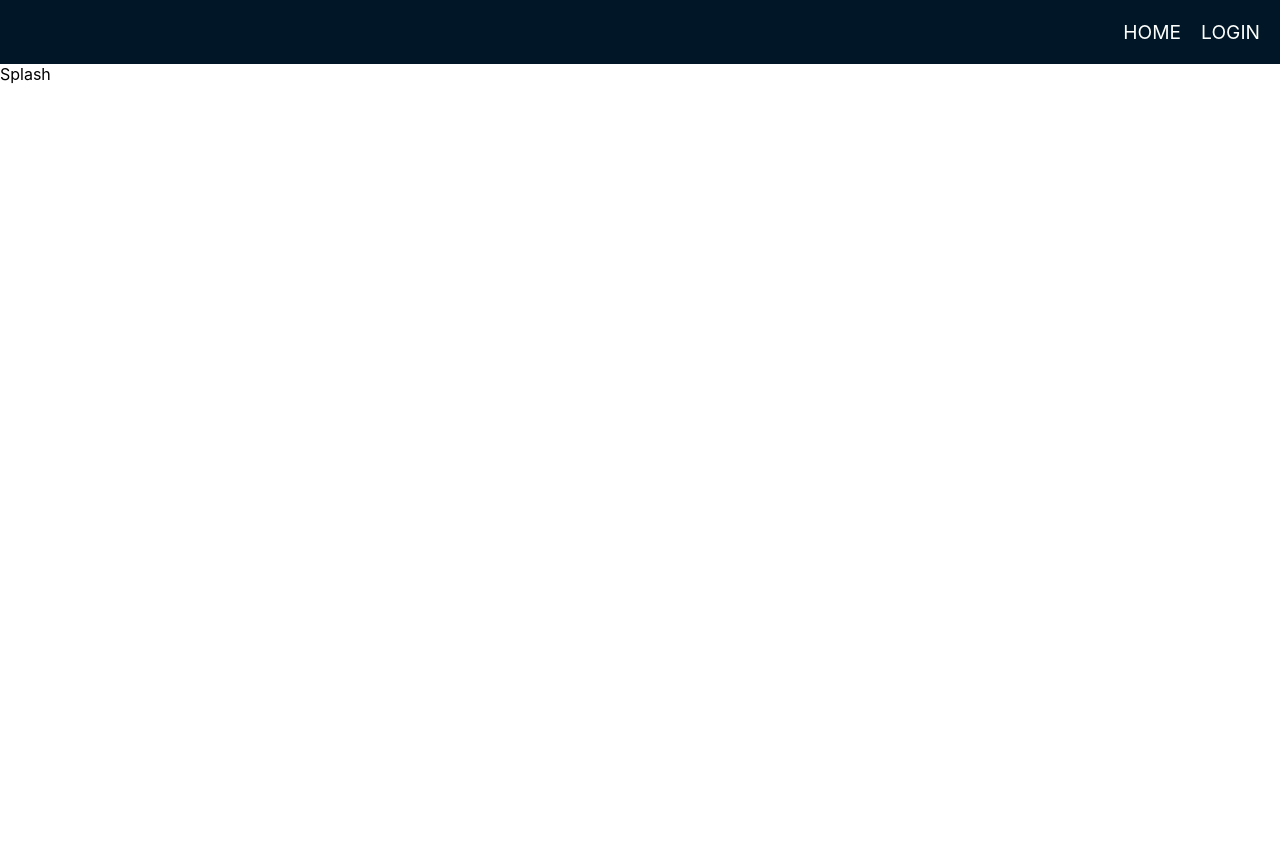
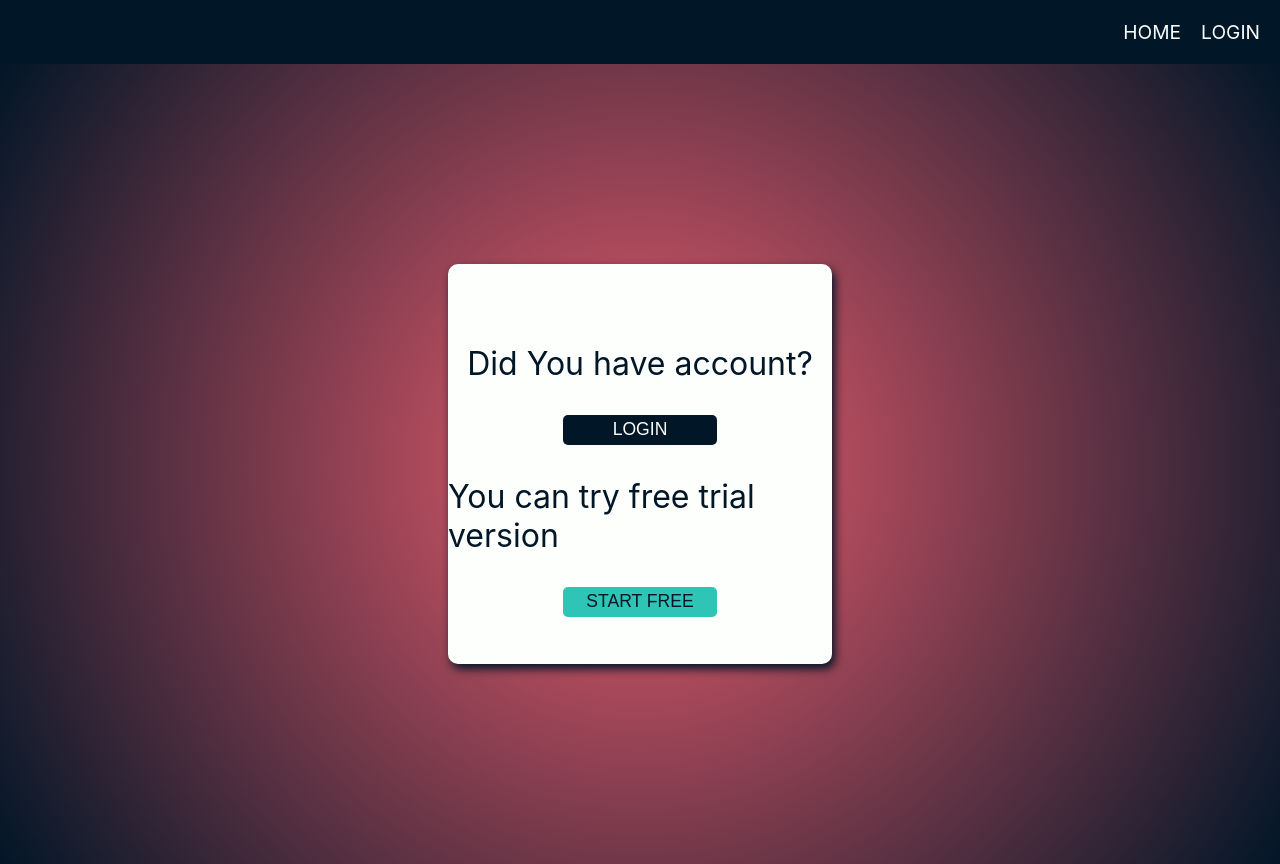
Before and after one commit to btwardy29/BetterSoftwareGroup, a React (Create React App) app: page / in a window 1280 px wide. Before the commit the page ends 800 px from the top, so only its background shows below. Built offline with nearby package versions, Linux system fonts and the light colour scheme.

Commit message:
add basic layout of splash

```diff
--- a/src/components/Splash/Splash.tsx
+++ b/src/components/Splash/Splash.tsx
@@ -1,7 +1,23 @@
-import React, {FC} from "react";
+import React, { FC } from "react";
+import {
+  Card,
+  SplashContainer,
+  Text,
+  LoginButton,
+  TrialButton,
+} from "../../styles/Splash.styles";
 
-const Splash:FC = () => {
-  return <div>Splash</div>;
+const Splash: FC = () => {
+  return (
+    <SplashContainer>
+      <Card>
+        <Text>Did You have account?</Text>
+        <LoginButton>Login</LoginButton>
+        <Text>You can try free trial version</Text>
+        <TrialButton>Start free</TrialButton>
+      </Card>
+    </SplashContainer>
+  );
 };
 
 export default Splash;
--- /dev/null
+++ b/src/styles/Splash.styles.ts
@@ -0,0 +1,71 @@
+import styled from "styled-components";
+
+export const SplashContainer = styled.div`
+  height: 100vh;
+  width: 100wv;
+  display: flex;
+  justify-content: center;
+  align-items: center;
+  background: rgb(231, 29, 54);
+  background: radial-gradient(
+    circle,
+    rgba(231, 29, 54, 0.711922268907563) 0%,
+    rgba(1, 22, 39, 1) 100%
+  );
+`;
+
+export const Card = styled.div`
+  height: 50%;
+  width: 30%;
+  display: flex;
+  flex-direction: column;
+  justify-content: center;
+  align-items: center;
+  background-color: #fdfffc;
+  border-radius: 10px;
+  -webkit-box-shadow: 3px 5px 10px 0px rgba(1, 22, 39, 1);
+  -moz-box-shadow: 3px 5px 10px 0px rgba(1, 22, 39, 1);
+  box-shadow: 3px 5px 10px 0px rgba(1, 22, 39, 1);
+`;
+
+export const Text = styled.p`
+  color: #011627;
+  font-size: 2rem;
+`;
+
+export const LoginButton = styled.button`
+  height: 30px;
+  width: 40%;
+  background-color: #011627;
+  border: none;
+  border-radius: 5px;
+  cursor: pointer;
+  color: #fdfffc;
+  font-size: 1.1rem;
+  text-transform: uppercase;
+  transition: all 0.3s ease-in-out;
+  &:hover {
+    color: #ff9f1c;
+    -webkit-box-shadow: 3px 5px 10px 0px rgba(1, 22, 39, 1);
+    -moz-box-shadow: 3px 5px 10px 0px rgba(1, 22, 39, 1);
+    box-shadow: 3px 5px 10px 0px rgba(1, 22, 39, 1);
+  }
+`;
+
+export const TrialButton = styled.button`
+  height: 30px;
+  width: 40%;
+  background-color: #2ec4b6;
+  border: none;
+  border-radius: 5px;
+  cursor: pointer;
+  color: #011627;
+  font-size: 1.1rem;
+  text-transform: uppercase;
+  transition: all 0.3s ease-in-out;
+  &:hover {
+    -webkit-box-shadow: 3px 5px 10px 0px rgba(1, 22, 39, 1);
+    -moz-box-shadow: 3px 5px 10px 0px rgba(1, 22, 39, 1);
+    box-shadow: 3px 5px 10px 0px rgba(1, 22, 39, 1);
+  }
+`;
```
